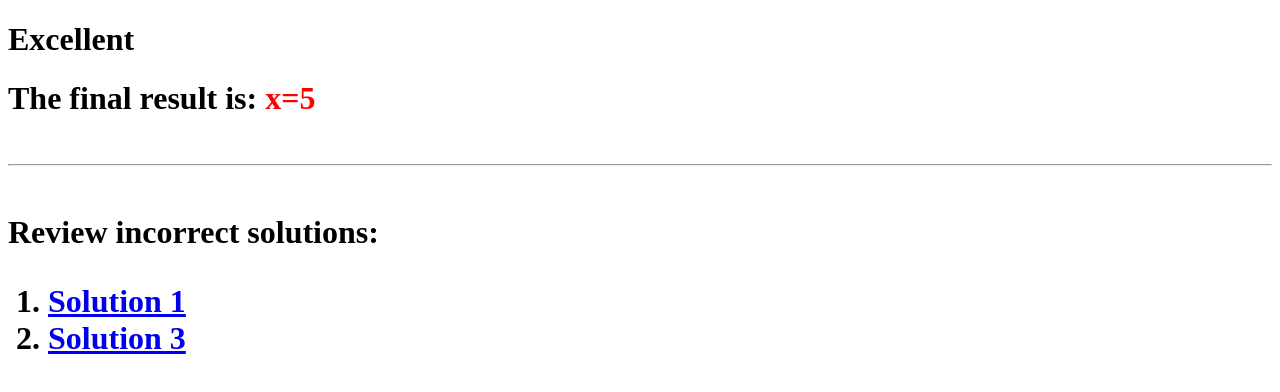
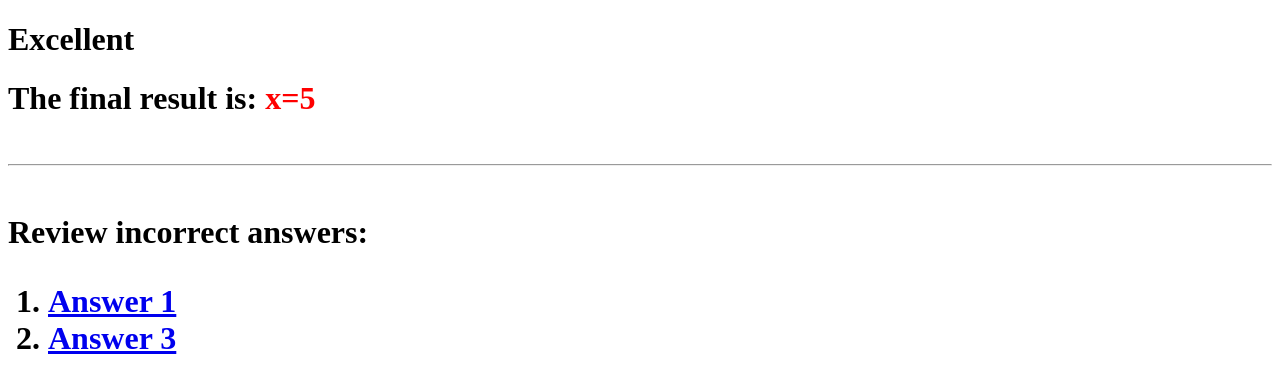
Before and after one commit to hdpa12/Solution2-A-, a plain HTML site: page index.html in a window 1280 px wide. Drawn offline with Linux system fonts and the light colour scheme.

Commit message:
Add files via upload

```diff
--- a/index.html
+++ b/index.html
@@ -2,7 +2,7 @@
 <html>
 <head>
 
-<title>Solution2</title>
+<title>Answer2</title>
 <meta charset="utf-8">
 
 </head>
@@ -16,12 +16,12 @@
 <hr>
 <br>
 
-<h1>Review incorrect solutions:</h1>
+<h1>Review incorrect answers:</h1>
 
 <h1>
 <ol type="1">
-<li><a href="https://hdpa12.github.io/Solution1-A-/" target="_blank">Solution 1</a></li>
-<li><a href="https://hdpa12.github.io/Solution3-A-/" target="_blank">Solution 3</a></li>
+<li><a href="https://hdpa12.github.io/Solution1-A-/" target="_blank">Answer 1</a></li>
+<li><a href="https://hdpa12.github.io/Solution3-A-/" target="_blank">Answer 3</a></li>
 </ol>
 </h1>
 
```
